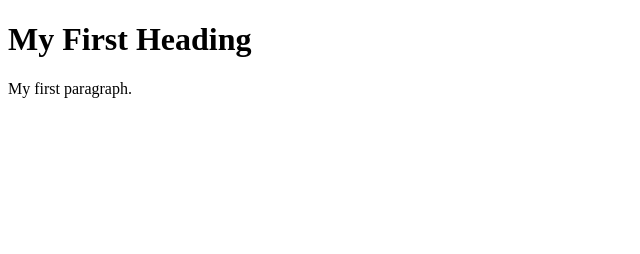
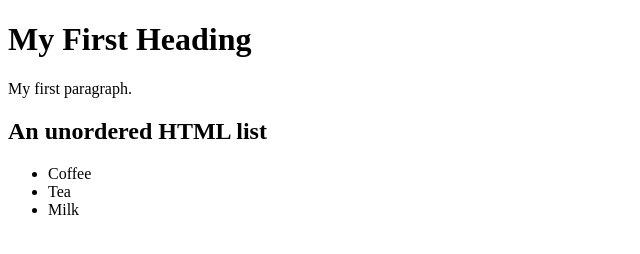
Before and after one commit to MaraBGC20/GitPractice, a plain HTML site: page index.html in a window 1280 px wide. Shown: the whole page, without its empty margins (0-640 px from the left). Drawn offline with Linux system fonts and the light colour scheme.

Commit message:
Added a list to the index file

```diff
--- a/index.html
+++ b/index.html
@@ -5,6 +5,12 @@
 <h1>My First Heading</h1>
 
 <p>My first paragraph.</p>
+<h2>An unordered HTML list</h2>
 
+<ul>
+  <li>Coffee</li>
+  <li>Tea</li>
+  <li>Milk</li>
+</ul>
 </body>
 </html>
```
